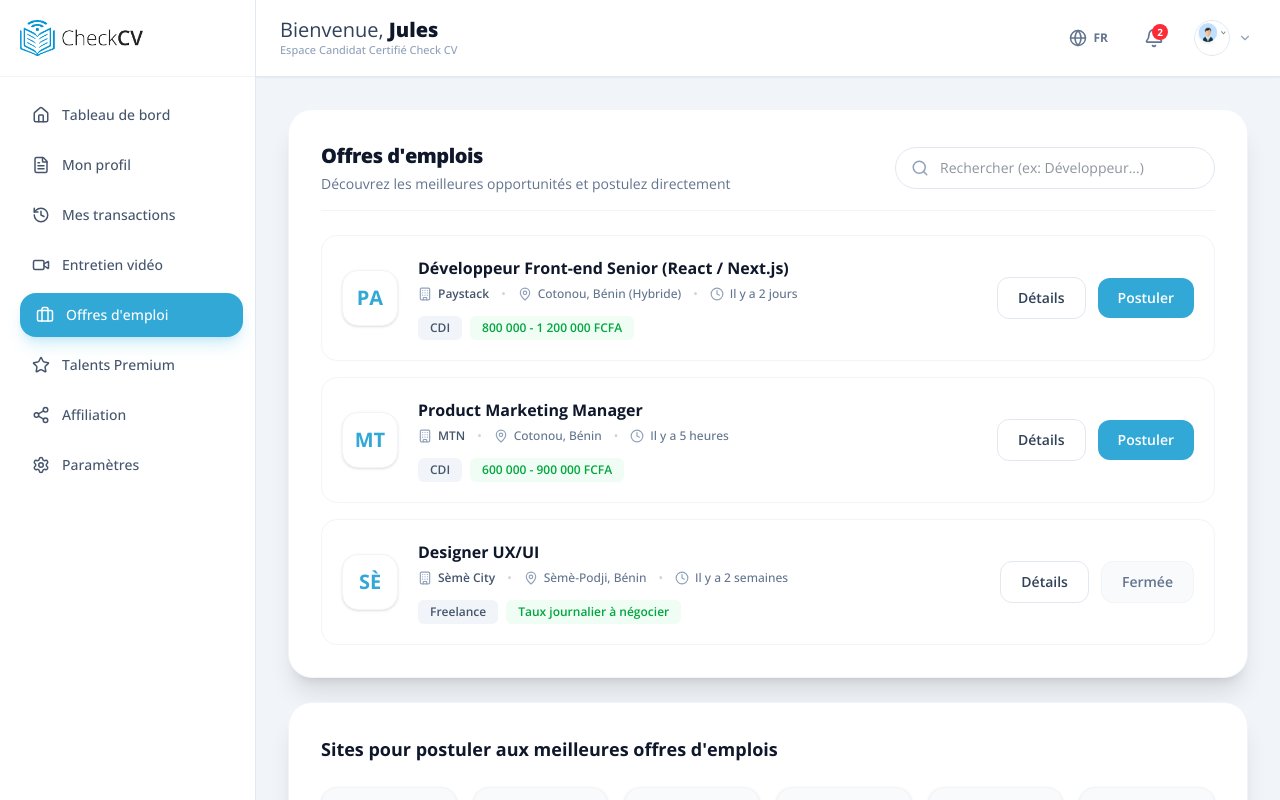
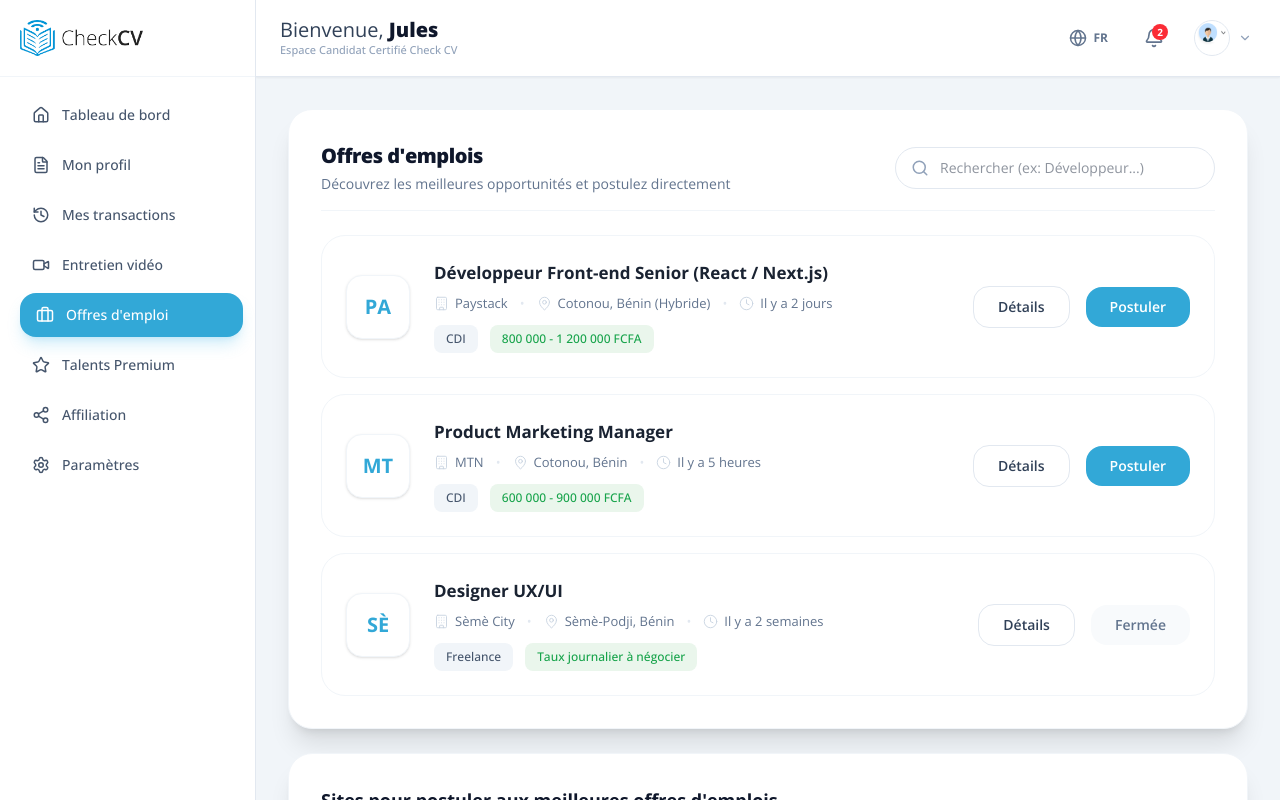
Before and after one commit to gerardhogh/Check-CV, a Next.js app: page /dashboard/talent in a window 1280 px wide. Both pictures are taken after a click on the button "Offres d'emploi". Shown: the top 800 px of the page. Built offline with nearby package versions, Linux system fonts and the light colour scheme.

Commit message:
fix: match exact UI design for job list from Figma (v2)

```diff
--- a/app/dashboard/talent/components/OffresEmplois.tsx
+++ b/app/dashboard/talent/components/OffresEmplois.tsx
@@ -146,40 +146,40 @@
             <div className="space-y-4">
               {filteredJobs.length > 0 ? (
                 filteredJobs.map((job) => (
-                  <div key={job.id} onClick={() => handleViewDetail(job)} className="group cursor-pointer flex flex-col sm:flex-row sm:items-center justify-between p-5 rounded-2xl border border-slate-100 bg-white hover:shadow-md transition-all gap-4">
-                    <div className="flex items-start sm:items-center gap-5">
-                      <div className="w-14 h-14 rounded-2xl border border-slate-100 bg-white flex items-center justify-center flex-shrink-0 shadow-sm text-[#32A8D7] font-bold text-xl">
+                  <div key={job.id} onClick={() => handleViewDetail(job)} className="group cursor-pointer flex flex-col md:flex-row md:items-center justify-between p-6 rounded-3xl border border-slate-100 bg-white hover:border-slate-200 hover:shadow-lg transition-all gap-6">
+                    <div className="flex items-start md:items-center gap-6">
+                      <div className="w-16 h-16 rounded-2xl border border-slate-100 bg-white flex items-center justify-center flex-shrink-0 shadow-sm text-[#32A8D7] font-bold text-xl">
                         {job.company.substring(0, 2).toUpperCase()}
                       </div>
-                      <div className="flex flex-col gap-1.5">
-                        <h4 className="font-bold text-slate-900 text-base">{job.title}</h4>
-                        <div className="flex flex-wrap items-center gap-x-3 gap-y-1 text-xs text-slate-500 font-medium">
-                          <span className="flex items-center gap-1.5 text-slate-600 font-semibold"><Building size={14} className="text-slate-400" /> {job.company}</span>
-                          <span className="hidden sm:inline text-slate-300">•</span>
-                          <span className="flex items-center gap-1.5"><MapPin size={14} className="text-slate-400" /> {job.location}</span>
-                          <span className="hidden sm:inline text-slate-300">•</span>
-                          <span className="flex items-center gap-1.5"><Clock size={14} className="text-slate-400" /> {job.postedAt}</span>
+                      <div className="flex flex-col gap-2">
+                        <h4 className="font-bold text-[#1a2332] text-[17px]">{job.title}</h4>
+                        <div className="flex flex-wrap items-center gap-x-3 gap-y-2 text-[13px] text-slate-500">
+                          <span className="flex items-center gap-1.5"><Building size={15} className="text-slate-300 stroke-[1.5]" /> {job.company}</span>
+                          <span className="hidden md:inline text-slate-200">•</span>
+                          <span className="flex items-center gap-1.5"><MapPin size={15} className="text-slate-300 stroke-[1.5]" /> {job.location}</span>
+                          <span className="hidden md:inline text-slate-200">•</span>
+                          <span className="flex items-center gap-1.5"><Clock size={15} className="text-slate-300 stroke-[1.5]" /> {job.postedAt}</span>
                         </div>
-                        <div className="flex flex-wrap gap-2 mt-2">
-                          <span className="px-3 py-1 bg-slate-100 text-slate-600 rounded-md text-xs font-semibold">{job.contract}</span>
-                          {job.salary && <span className="px-3 py-1 bg-green-50 text-green-600 rounded-md text-xs font-semibold">{job.salary}</span>}
+                        <div className="flex flex-wrap gap-3 mt-1">
+                          <span className="px-3 py-1.5 bg-slate-100 text-slate-600 rounded-lg text-xs font-medium">{job.contract}</span>
+                          {job.salary && <span className="px-3 py-1.5 bg-[#eaf6ec] text-[#16a34a] rounded-lg text-xs font-medium">{job.salary}</span>}
                         </div>
                       </div>
                     </div>
-                    <div className="flex items-center gap-3 mt-3 sm:mt-0">
+                    <div className="flex items-center gap-4 mt-4 md:mt-0">
                       <button
-                        className="px-5 py-2.5 bg-white border border-slate-200 text-slate-700 hover:bg-slate-50 text-sm font-semibold rounded-xl transition-colors whitespace-nowrap"
+                        className="px-6 py-2.5 bg-white border border-slate-200 text-slate-700 hover:bg-slate-50 text-sm font-semibold rounded-2xl transition-colors whitespace-nowrap"
                       >
                         Détails
                       </button>
                       {job.status === "open" ? (
-                         <button className="px-5 py-2.5 bg-[#32A8D7] hover:bg-blue-600 text-white text-sm font-semibold rounded-xl transition-colors whitespace-nowrap">
+                         <button className="px-6 py-2.5 bg-[#32A8D7] hover:bg-[#258eb8] text-white text-sm font-semibold rounded-2xl transition-colors whitespace-nowrap">
                            Postuler
                          </button>
                       ) : (
-                         <button className="px-5 py-2.5 bg-slate-50 border border-slate-100 text-slate-500 text-sm font-semibold rounded-xl whitespace-nowrap cursor-not-allowed">
+                         <div className="px-6 py-2.5 bg-slate-50 text-slate-500 text-sm font-semibold rounded-2xl whitespace-nowrap">
                            Fermée
-                         </button>
+                         </div>
                       )}
                     </div>
                   </div>
```
